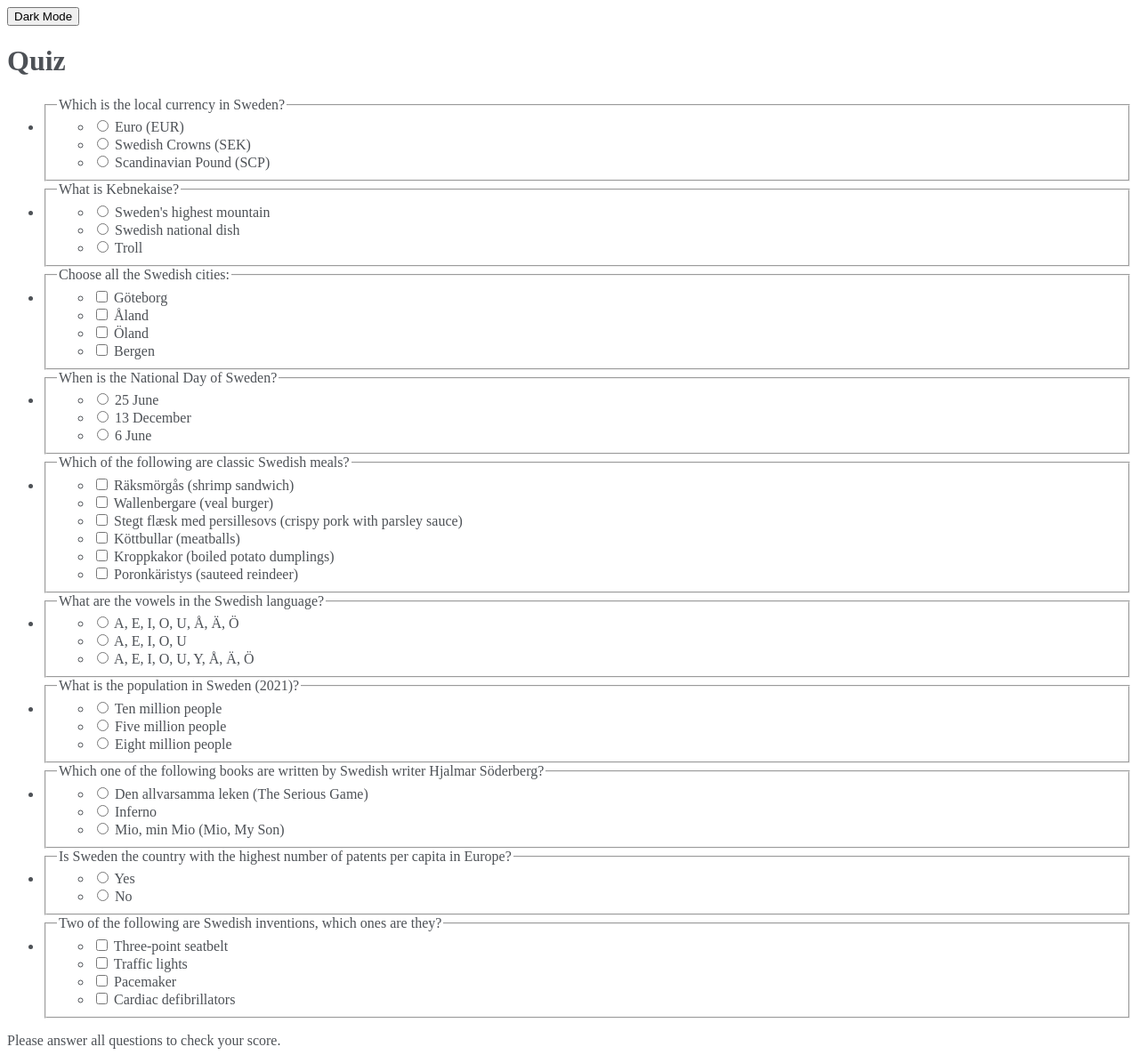
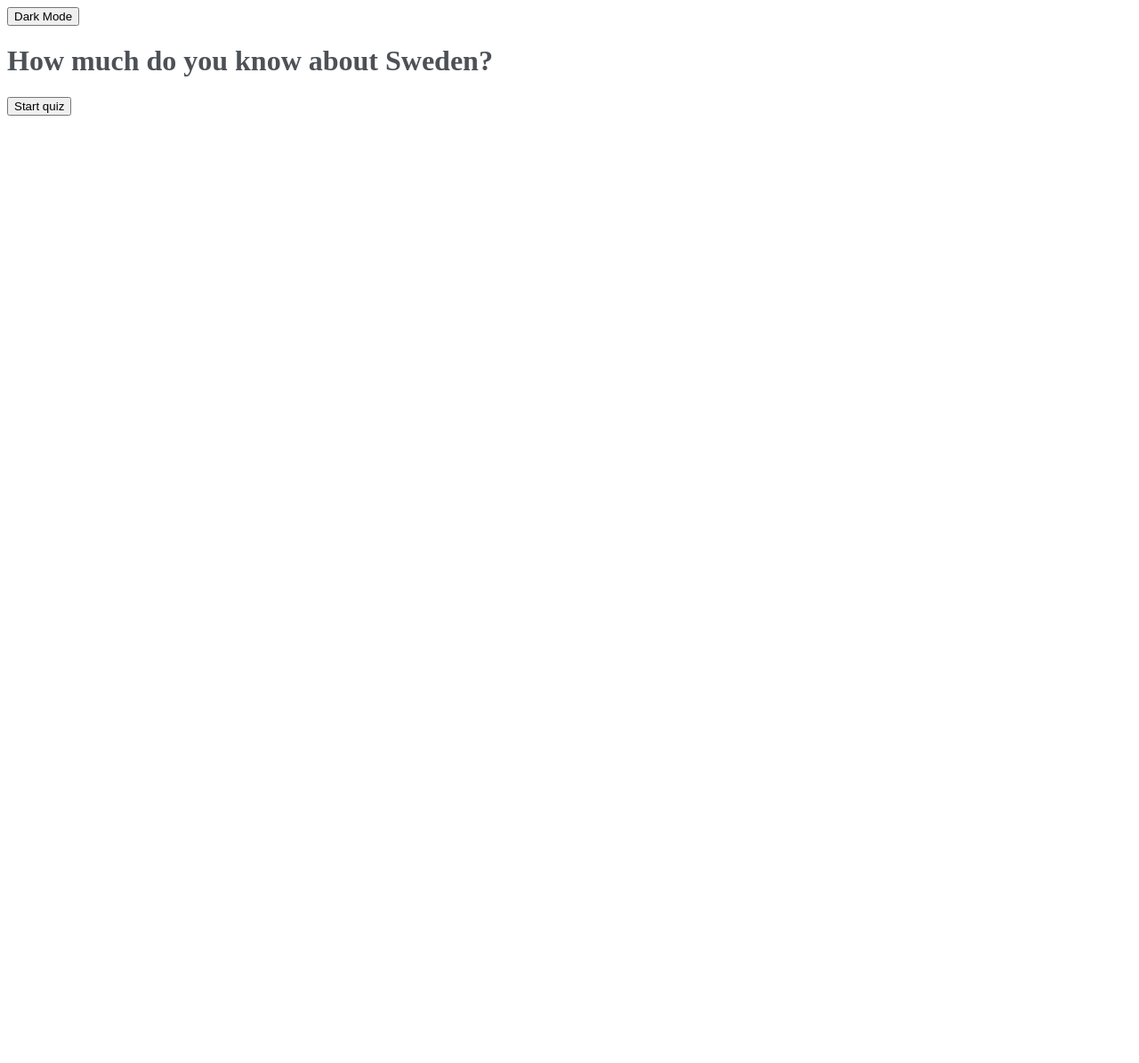
Before and after one commit to blancaley/quiz-challenge, a plain HTML site: page index.html in a window 1280 px wide. Shown: the whole page at 89% size. After the commit the page ends 800 px from the top, so only its background shows below. Drawn offline with Linux system fonts and the light colour scheme.

Commit message:
Show button to start the quiz
The user has to click on the start quiz button to show the quiz.

```diff
--- a/index.html
+++ b/index.html
@@ -11,12 +11,13 @@
     <nav>
         <button id="darkMode">Dark Mode</button>
     </nav>
-    <h1>Quiz</h1>
+    <h1>How much do you know about Sweden?</h1>
+    <button id="showQuiz">Start quiz</button>
     <section>
         <ul id="quizContainer"></ul>
         <div id="quizFinished"></div>
         <div id="quizControls">
-            <p id="unfinishedQuizMessage">Please answer all questions to check your score.</p>
+            <p id="unfinishedQuizMessage" class="hide">Please answer all questions to check your score.</p>
             <button id="checkResult" hidden>Check Answers</button>
             <button id="restartQuiz" hidden>Redo Quiz</button>
         </div>
--- a/main.js
+++ b/main.js
@@ -105,12 +105,16 @@ const restartQuizButton = document.querySelector("#restartQuiz");
 const quizContainer = document.querySelector("#quizContainer");
 const questionList = quizContainer.childNodes;
 const quizFinished = document.querySelector("#quizFinished");
+const showQuizButton = document.querySelector("#showQuiz");
 
 function darkMode() {
     document.body.classList.toggle("dark-mode");
 }
 
 function showQuiz() {
+    //Remove showQuizButton
+    showQuizButton.classList.add("hide");
+    unfinishedQuizMessage.classList.remove("hide");
     // Create and show each question
     quiz.forEach((questionAndAnswer, questionNumber) => {
         let questionItem = document.createElement("li");
@@ -252,11 +256,10 @@ function isQuizComplete() {
     }
 }
 
-showQuiz();
-
 darkModeButton.addEventListener("click", darkMode);
 checkResultButton.addEventListener("click", checkAnswers);
 restartQuizButton.addEventListener("click", restartQuiz);
+showQuizButton.addEventListener("click", showQuiz);
 
 const allOptions = document.querySelectorAll("input");
 allOptions.forEach(option => {
```
